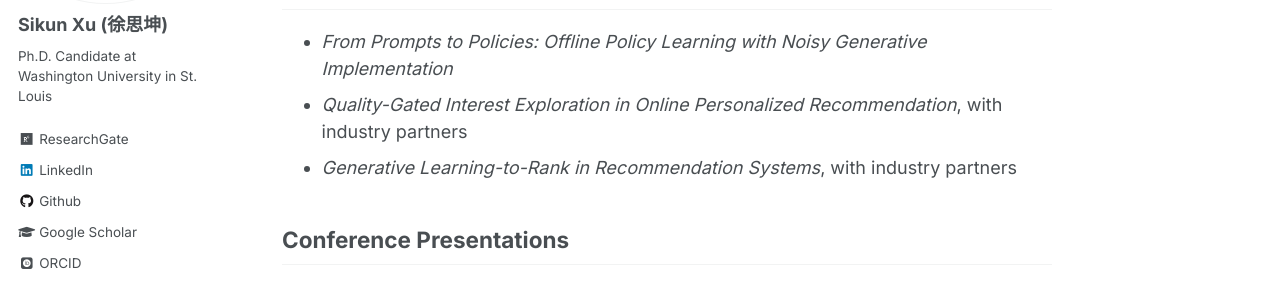
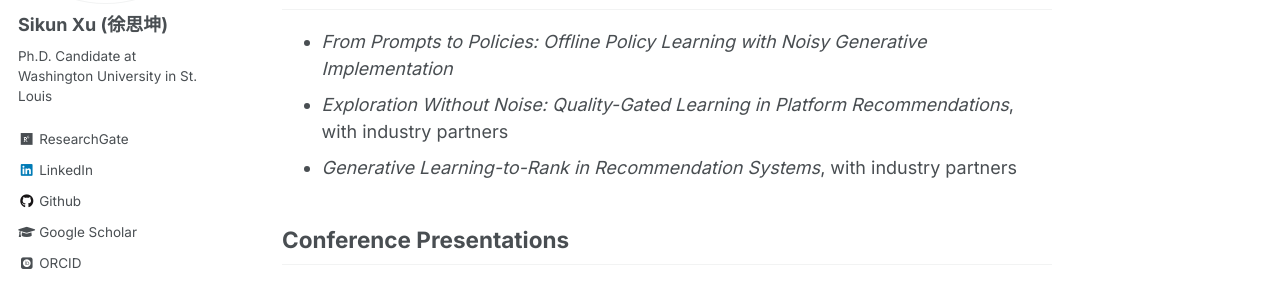
Before and after one commit to iamsikun/iamsikun.github.io, a Jekyll site: the page built from _pages/about.md, in a window 1280 px wide and 900 px high, scrolled down 1431 px. Shown: the part 166-453 px from the top of the window. Built offline with Jekyll 4.4.1, drawn with Linux system fonts in a browser that asks for light colours; some web fonts are replaced.

Commit message:
Updated work in progress

```diff
--- a/_pages/about.md
+++ b/_pages/about.md
@@ -44,7 +44,7 @@ I am a Ph.D. candidate at Olin Business School, Washington University in St. Lou
 ## Work in Progress
 
 * *From Prompts to Policies: Offline Policy Learning with Noisy Generative Implementation*
-* *Quality-Gated Interest Exploration in Online Personalized Recommendation*, with industry partners
+* *Exploration Without Noise: Quality-Gated Learning in Platform Recommendations*, with industry partners
 * *Generative Learning-to-Rank in Recommendation Systems*, with industry partners
 
 ## Conference Presentations
```
